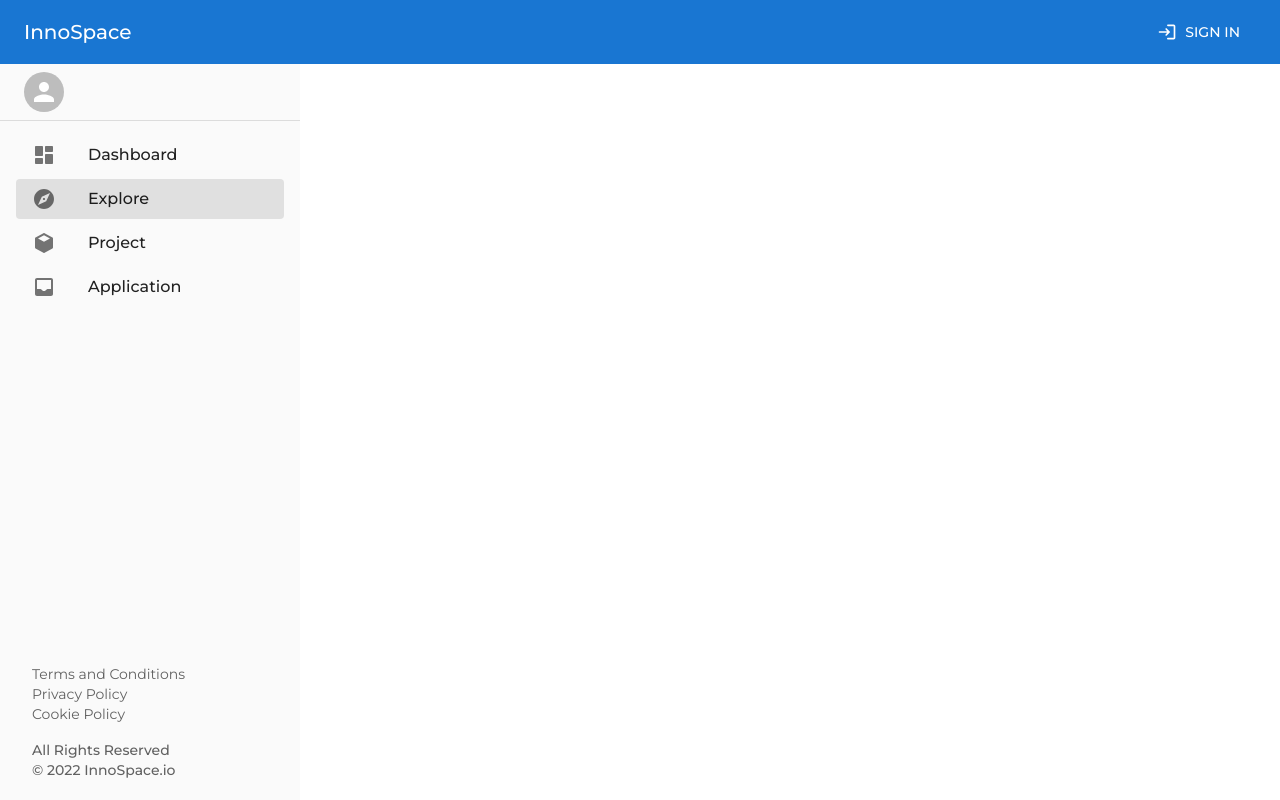
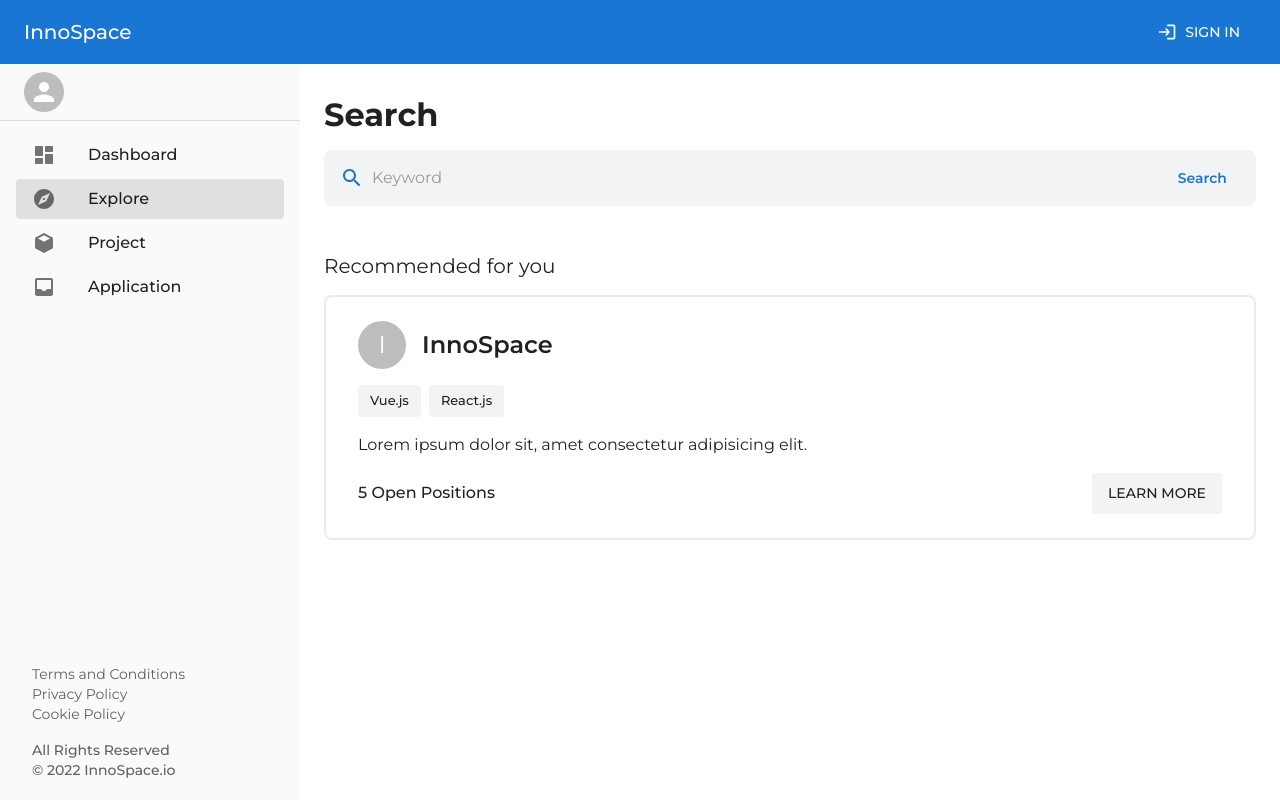
Before and after one commit to wtongze/innospace-v4-web, a React (Create React App) app: page /explore/search in a window 1280 px wide. Built offline with nearby package versions, Linux system fonts and the light colour scheme; no server answers.

Commit message:
feat: add exploreSearch page

```diff
--- a/src/App.tsx
+++ b/src/App.tsx
@@ -34,6 +34,7 @@ import {
 import { Link } from './components/Link';
 import CubeIcon from './components/CubeIcon';
 import Explore from './pages/Explore';
+import ExploreSearch from './pages/ExploreSearch';
 
 export const AuthContext = createContext<{
   user: BasicUser | undefined;
@@ -211,6 +212,7 @@ const App: FunctionComponent = () => {
                 <Route path='/signup' element={<Signup />} />
                 <Route path='/dashboard' element={<Dashboard />} />
                 <Route path='/explore' element={<Explore />} />
+                <Route path='/explore/search' element={<ExploreSearch />} />
               </Routes>
             </Box>
           </Box>
--- /dev/null
+++ b/src/components/ProjectCard.tsx
@@ -0,0 +1,78 @@
+import { Avatar, Box, Button, Chip, Grid, Typography } from '@mui/material';
+import { FunctionComponent } from 'react';
+import { Link } from './Link';
+
+interface ProjectCardProps {
+  id: string;
+  title: string;
+  tags?: string[];
+  description: string;
+  openPositions: number;
+}
+
+const ProjectCard: FunctionComponent<ProjectCardProps> = (props) => {
+  return (
+    <Box
+      className='project-card'
+      sx={{ px: 4, py: 3, borderRadius: 2, border: '2px solid #e9ecef' }}
+    >
+      <Grid container spacing={2} alignItems='center'>
+        <Grid item>
+          <Avatar sx={{ width: 48, height: 48, fontSize: '1.5rem' }}>
+            {props.title[0]}
+          </Avatar>
+        </Grid>
+        <Grid item>
+          <Typography variant='h3' fontWeight={600}>
+            {props.title}
+          </Typography>
+        </Grid>
+      </Grid>
+      {props.tags ? (
+        <Grid container sx={{ mt: 1 }} spacing={1}>
+          {props.tags.map((i) => (
+            <Grid item key={i}>
+              <Chip
+                label={i}
+                sx={(theme) => ({
+                  borderRadius: 1,
+                  fontWeight: 500,
+                  backgroundColor: theme.palette.gray.main,
+                })}
+              ></Chip>
+            </Grid>
+          ))}
+        </Grid>
+      ) : null}
+      <Box sx={{ mt: 2 }}>
+        <Typography>{props.description}</Typography>
+      </Box>
+      <Grid
+        container
+        sx={{ mt: 2 }}
+        alignItems='center'
+        justifyContent='space-between'
+      >
+        <Grid item>
+          <Typography fontWeight={500}>
+            {props.openPositions.toString() +
+              ' Open Position' +
+              (props.openPositions > 1 ? 's' : '')}
+          </Typography>
+        </Grid>
+        <Grid item>
+          <Button
+            color='gray'
+            variant='contained'
+            disableElevation
+            sx={{ px: 2 }}
+          >
+            <Link to={`/project/${props.id}`}>LEARN MORE</Link>
+          </Button>
+        </Grid>
+      </Grid>
+    </Box>
+  );
+};
+
+export default ProjectCard;
--- a/src/components/SoloTextField.tsx
+++ b/src/components/SoloTextField.tsx
@@ -12,13 +12,16 @@ export const SoloTextField: FunctionComponent<
   }
 > = (props) => {
   const theme = useTheme();
-  const inputProps = { ...props };
+  const inputProps = { ...props } as InputBaseProps;
   const inputError = props.error || props.fieldError !== undefined;
+
+  // @ts-ignore
   delete inputProps.helperText;
-  delete inputProps.fieldError;
+  // @ts-ignore
   delete inputProps.label;
   delete inputProps.error;
-  delete inputProps.inputMode;
+  // @ts-ignore
+  delete inputProps.fieldError;
   // @ts-ignore
   delete inputProps.baseId;
 
--- /dev/null
+++ b/src/pages/ExploreSearch.tsx
@@ -0,0 +1,102 @@
+import {
+  Box,
+  Button,
+  Container,
+  InputAdornment,
+  IconButton,
+  Typography,
+} from '@mui/material';
+import { useForm, Controller, SubmitHandler } from 'react-hook-form';
+import { CloseRounded as CloseIcon, SearchRounded } from '@mui/icons-material';
+import { Fragment, FunctionComponent } from 'react';
+import { SoloTextField } from '../components/SoloTextField';
+import ProjectCard from '../components/ProjectCard';
+
+interface IFormInputs {
+  keyword: string;
+}
+
+const ExploreSearch: FunctionComponent = () => {
+  const {
+    handleSubmit,
+    control,
+    setValue,
+    setFocus,
+    getValues,
+    clearErrors,
+  } = useForm<IFormInputs>();
+  const onSubmit: SubmitHandler<IFormInputs> = (data) => console.log(data);
+  return (
+    <Box className='explore'>
+      <Container maxWidth='lg' sx={{ py: 4 }}>
+        <Typography variant='h2' component='h1' fontWeight={700} sx={{ mb: 2 }}>
+          Search
+        </Typography>
+        <form onSubmit={handleSubmit(onSubmit)}>
+          <Controller
+            name='keyword'
+            control={control}
+            defaultValue={''}
+            render={({ field }) => {
+              const ref = field.ref;
+              const f = { ...field, ref: undefined };
+              return (
+                <SoloTextField
+                  {...f}
+                  fullWidth
+                  autoFocus
+                  inputRef={ref}
+                  placeholder='Keyword'
+                  startAdornment={
+                    <InputAdornment position='start'>
+                      <SearchRounded />
+                    </InputAdornment>
+                  }
+                  endAdornment={
+                    <Fragment>
+                      {!getValues('keyword') ? null : (
+                        <IconButton
+                          sx={{ my: -0.5 }}
+                          onClick={() => {
+                            setValue('keyword', '');
+                            setFocus('keyword');
+                            clearErrors('keyword');
+                          }}
+                        >
+                          <CloseIcon />
+                        </IconButton>
+                      )}
+                      <Button
+                        sx={{ my: '-4.25px', px: 2, fontWeight: 600 }}
+                        type='submit'
+                      >
+                        Search
+                      </Button>
+                    </Fragment>
+                  }
+                  baseId='search'
+                />
+              );
+            }}
+          />
+        </form>
+        <div>
+          <Typography variant='h4' sx={{ mt: 4, mb: 2 }}>
+            Recommended for you
+          </Typography>
+          <div>
+            <ProjectCard
+              id='innospace'
+              title='InnoSpace'
+              description='Lorem ipsum dolor sit, amet consectetur adipisicing elit.'
+              openPositions={5}
+              tags={['Vue.js', 'React.js']}
+            ></ProjectCard>
+          </div>
+        </div>
+      </Container>
+    </Box>
+  );
+};
+
+export default ExploreSearch;
```
